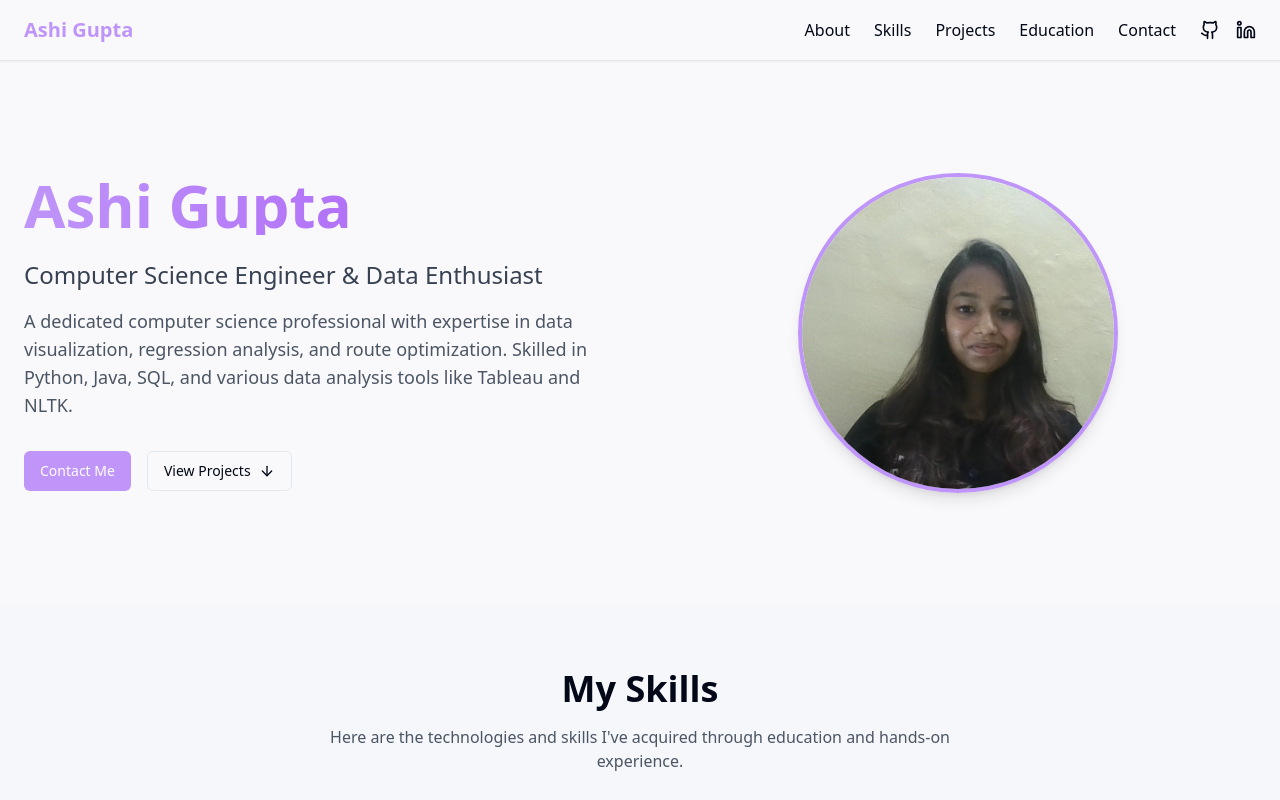
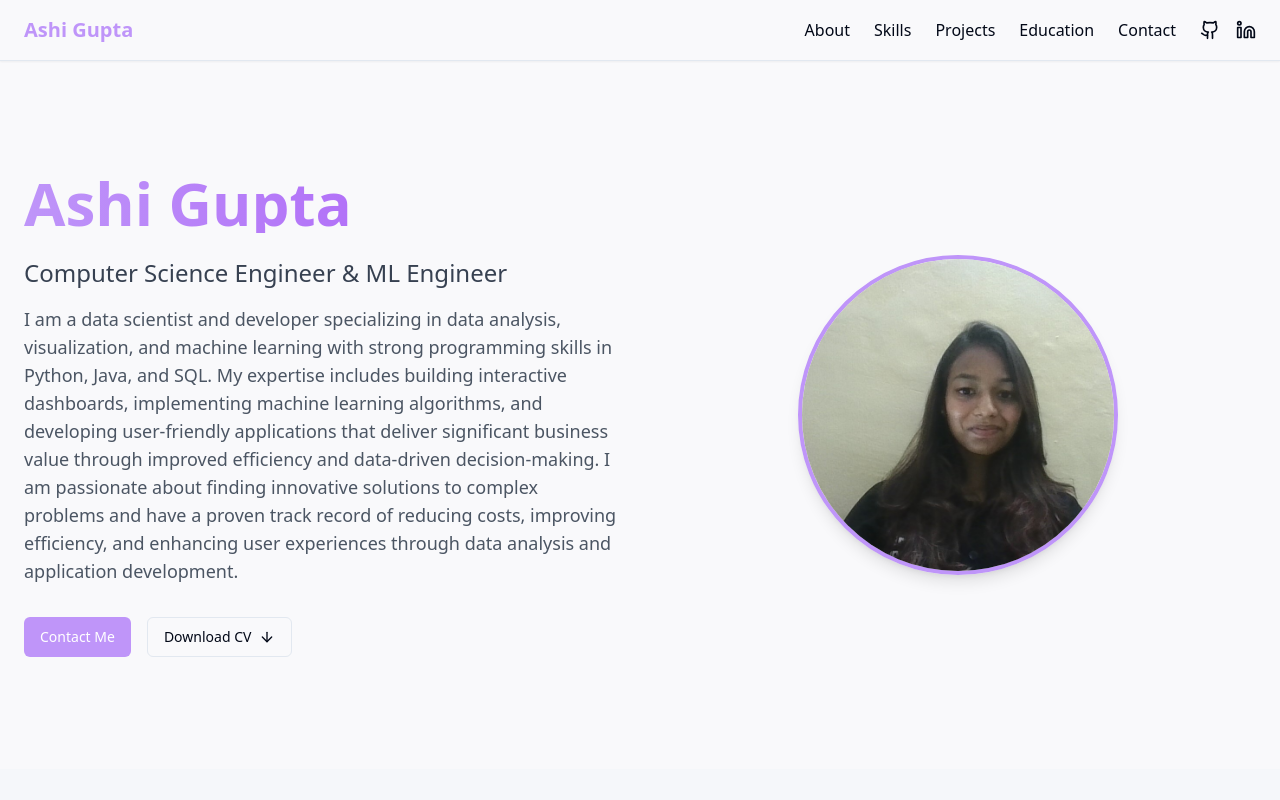
Before and after one commit to Ashi12218604/ashi-gupta-showcase-folio, a React (Vite) app: page / in a window 1280 px wide. Shown: the top 800 px of the page. Built offline with nearby package versions, Linux system fonts and the light colour scheme.

Commit message:
Update Hero.tsx

```diff
--- a/src/components/Hero.tsx
+++ b/src/components/Hero.tsx
@@ -12,22 +12,29 @@ const Hero = () => {
               Ashi Gupta
             </h1>
             <p className="text-xl md:text-2xl font-medium mb-4 text-gray-700 dark:text-gray-300">
-              Computer Science Engineer & Data Enthusiast
+              Computer Science Engineer & ML Engineer
             </p>
             <p className="text-gray-600 dark:text-gray-400 mb-8 text-lg">
-              A dedicated computer science professional with expertise in data visualization,
-              regression analysis, and route optimization. Skilled in Python, Java, SQL, and various
-              data analysis tools like Tableau and NLTK.
+              I am a data scientist and developer specializing in data analysis, visualization, and machine learning with strong programming skills in Python, Java, and SQL.
+
+My expertise includes building interactive dashboards, implementing machine learning algorithms, and developing user-friendly applications that deliver significant business value through improved efficiency and data-driven decision-making.
+
+I am passionate about finding innovative solutions to complex problems and have a proven track record of reducing costs, improving efficiency, and enhancing user experiences through data analysis and application development.
             </p>
             <div className="flex flex-wrap gap-4">
               <Button asChild className="bg-primary hover:bg-primary/90 text-white">
                 <a href="#contact">Contact Me</a>
               </Button>
-              <Button variant="outline" asChild>
-                <a href="#projects" className="flex items-center gap-2">
-                  View Projects <ArrowDown className="h-4 w-4" />
-                </a>
-              </Button>
+<Button variant="outline" asChild>
+  <a
+    href="/lovable-uploads/8791379845_ashi_.pdf"
+    download="Ashi_Gupta_Resume.pdf"
+    className="flex items-center gap-2"
+  >
+    Download CV <ArrowDown className="h-4 w-4" />
+  </a>
+</Button>
+
             </div>
           </div>
           <div className="flex-1 flex justify-center">
```
